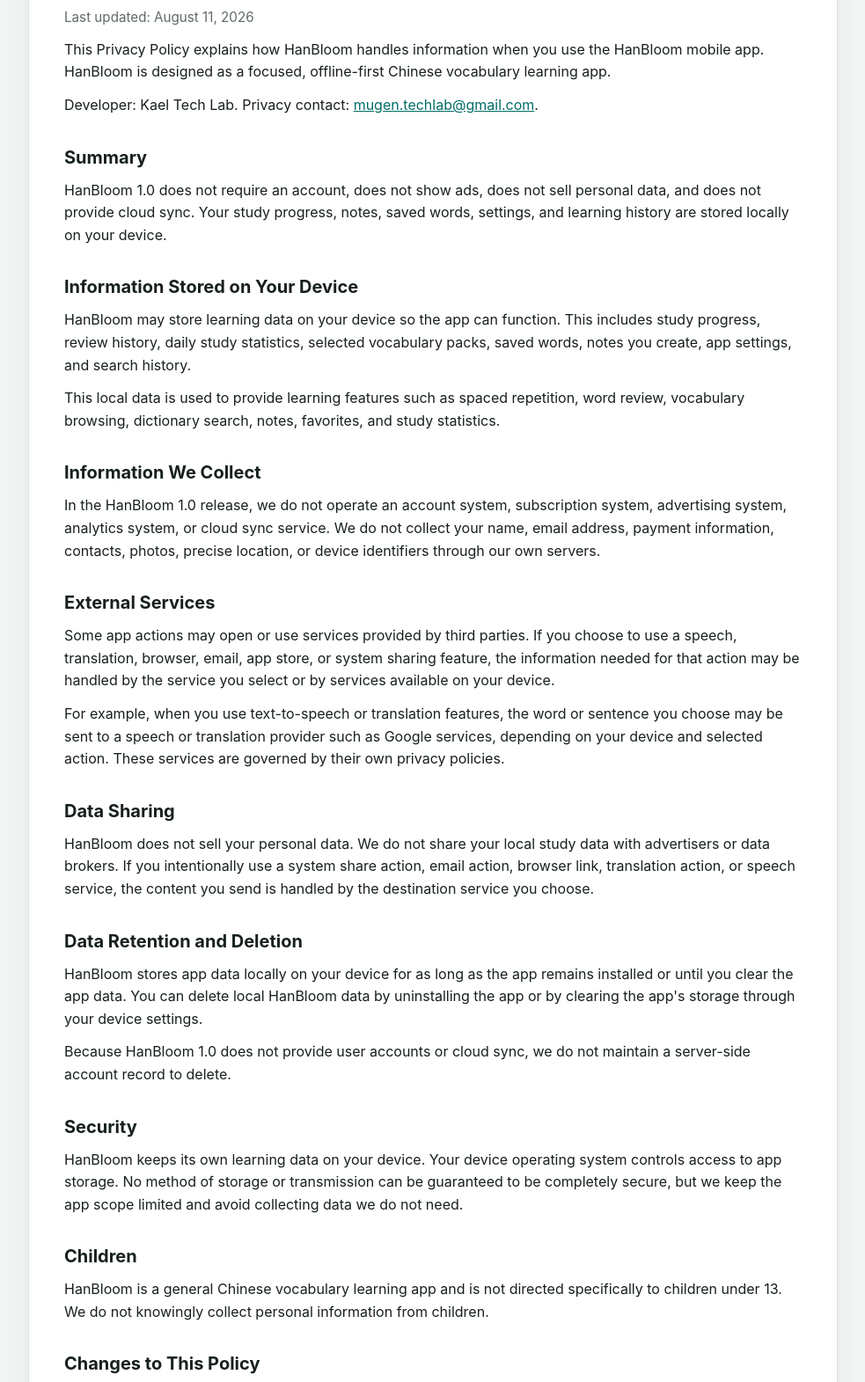
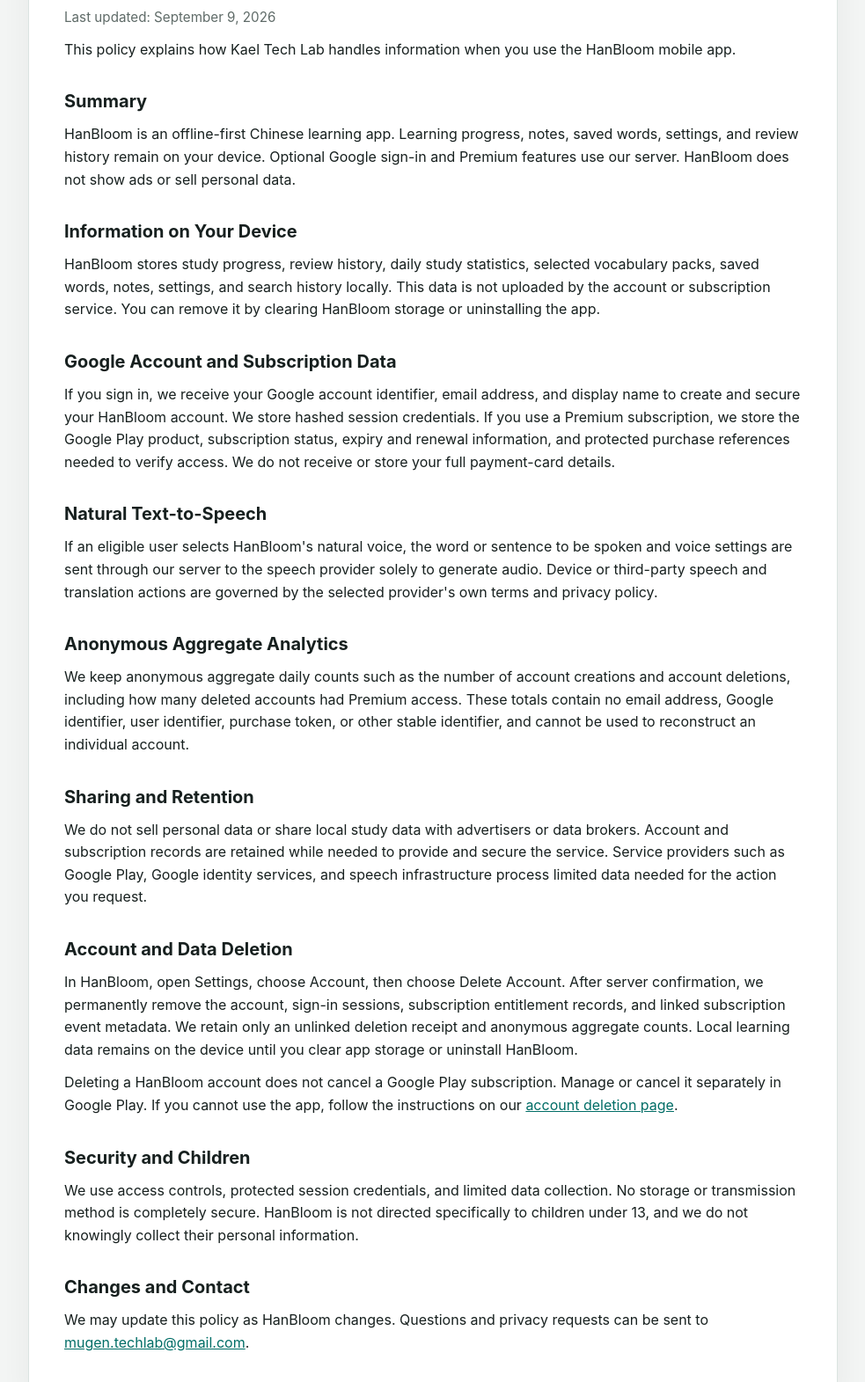
Before and after one commit to kaelli/hanbloom-legal, a plain HTML site: page privacy-policy.html in a window 1280 px wide. Shown: the part 229-1800 px from the top of the page at 88% size, without its empty margins (148-1131 px from the left). Drawn offline with Linux system fonts and the light colour scheme.

Commit message:
Publish account deletion policy / 发布账号删除政策

```diff
--- a/privacy-policy.html
+++ b/privacy-policy.html
@@ -12,116 +12,88 @@
     <nav class="topnav" aria-label="Legal navigation">
       <a href="index.html">HanBloom Legal</a>
       <a href="terms-of-service.html">Terms of Service</a>
+      <a href="account-deletion.html">Delete Account</a>
     </nav>
 
     <article>
       <p class="eyebrow">HanBloom</p>
       <h1>Privacy Policy</h1>
-      <p class="updated">Last updated: August 11, 2026</p>
+      <p class="updated">Last updated: September 9, 2026</p>
 
-      <p>
-        This Privacy Policy explains how HanBloom handles information when you
-        use the HanBloom mobile app. HanBloom is designed as a focused,
-        offline-first Chinese vocabulary learning app.
-      </p>
-      <p>
-        Developer: Kael Tech Lab. Privacy contact:
-        <a href="mailto:mugen.techlab@gmail.com">mugen.techlab@gmail.com</a>.
-      </p>
+      <p>This policy explains how Kael Tech Lab handles information when you use the HanBloom mobile app.</p>
 
       <h2>Summary</h2>
       <p>
-        HanBloom 1.0 does not require an account, does not show ads, does not
-        sell personal data, and does not provide cloud sync. Your study
-        progress, notes, saved words, settings, and learning history are stored
-        locally on your device.
+        HanBloom is an offline-first Chinese learning app. Learning progress, notes, saved words,
+        settings, and review history remain on your device. Optional Google sign-in and Premium
+        features use our server. HanBloom does not show ads or sell personal data.
       </p>
 
-      <h2>Information Stored on Your Device</h2>
+      <h2>Information on Your Device</h2>
       <p>
-        HanBloom may store learning data on your device so the app can function.
-        This includes study progress, review history, daily study statistics,
-        selected vocabulary packs, saved words, notes you create, app settings,
-        and search history.
+        HanBloom stores study progress, review history, daily study statistics, selected vocabulary
+        packs, saved words, notes, settings, and search history locally. This data is not uploaded by
+        the account or subscription service. You can remove it by clearing HanBloom storage or
+        uninstalling the app.
+      </p>
+
+      <h2>Google Account and Subscription Data</h2>
+      <p>
+        If you sign in, we receive your Google account identifier, email address, and display name to
+        create and secure your HanBloom account. We store hashed session credentials. If you use a
+        Premium subscription, we store the Google Play product, subscription status, expiry and
+        renewal information, and protected purchase references needed to verify access. We do not
+        receive or store your full payment-card details.
+      </p>
+
+      <h2>Natural Text-to-Speech</h2>
+      <p>
+        If an eligible user selects HanBloom's natural voice, the word or sentence to be spoken and
+        voice settings are sent through our server to the speech provider solely to generate audio.
+        Device or third-party speech and translation actions are governed by the selected provider's
+        own terms and privacy policy.
+      </p>
+
+      <h2>Anonymous Aggregate Analytics</h2>
+      <p>
+        We keep anonymous aggregate daily counts such as the number of account creations and account
+        deletions, including how many deleted accounts had Premium access. These totals contain no
+        email address, Google identifier, user identifier, purchase token, or other stable identifier,
+        and cannot be used to reconstruct an individual account.
+      </p>
+
+      <h2>Sharing and Retention</h2>
+      <p>
+        We do not sell personal data or share local study data with advertisers or data brokers.
+        Account and subscription records are retained while needed to provide and secure the service.
+        Service providers such as Google Play, Google identity services, and speech infrastructure
+        process limited data needed for the action you request.
+      </p>
+
+      <h2>Account and Data Deletion</h2>
+      <p>
+        In HanBloom, open Settings, choose Account, then choose Delete Account. After server
+        confirmation, we permanently remove the account, sign-in sessions, subscription entitlement
+        records, and linked subscription event metadata. We retain only an unlinked deletion receipt
+        and anonymous aggregate counts. Local learning data remains on the device until you clear app
+        storage or uninstall HanBloom.
       </p>
       <p>
-        This local data is used to provide learning features such as spaced
-        repetition, word review, vocabulary browsing, dictionary search, notes,
-        favorites, and study statistics.
+        Deleting a HanBloom account does not cancel a Google Play subscription. Manage or cancel it
+        separately in Google Play. If you cannot use the app, follow the instructions on our
+        <a href="account-deletion.html">account deletion page</a>.
       </p>
 
-      <h2>Information We Collect</h2>
+      <h2>Security and Children</h2>
       <p>
-        In the HanBloom 1.0 release, we do not operate an account system,
-        subscription system, advertising system, analytics system, or cloud sync
-        service. We do not collect your name, email address, payment
-        information, contacts, photos, precise location, or device identifiers
-        through our own servers.
+        We use access controls, protected session credentials, and limited data collection. No storage
+        or transmission method is completely secure. HanBloom is not directed specifically to children
+        under 13, and we do not knowingly collect their personal information.
       </p>
 
-      <h2>External Services</h2>
+      <h2>Changes and Contact</h2>
       <p>
-        Some app actions may open or use services provided by third parties.
-        If you choose to use a speech, translation, browser, email, app store,
-        or system sharing feature, the information needed for that action may
-        be handled by the service you select or by services available on your
-        device.
-      </p>
-      <p>
-        For example, when you use text-to-speech or translation features, the
-        word or sentence you choose may be sent to a speech or translation
-        provider such as Google services, depending on your device and selected
-        action. These services are governed by their own privacy policies.
-      </p>
-
-      <h2>Data Sharing</h2>
-      <p>
-        HanBloom does not sell your personal data. We do not share your local
-        study data with advertisers or data brokers. If you intentionally use
-        a system share action, email action, browser link, translation action,
-        or speech service, the content you send is handled by the destination
-        service you choose.
-      </p>
-
-      <h2>Data Retention and Deletion</h2>
-      <p>
-        HanBloom stores app data locally on your device for as long as the app
-        remains installed or until you clear the app data. You can delete local
-        HanBloom data by uninstalling the app or by clearing the app's storage
-        through your device settings.
-      </p>
-      <p>
-        Because HanBloom 1.0 does not provide user accounts or cloud sync, we
-        do not maintain a server-side account record to delete.
-      </p>
-
-      <h2>Security</h2>
-      <p>
-        HanBloom keeps its own learning data on your device. Your device
-        operating system controls access to app storage. No method of storage
-        or transmission can be guaranteed to be completely secure, but we keep
-        the app scope limited and avoid collecting data we do not need.
-      </p>
-
-      <h2>Children</h2>
-      <p>
-        HanBloom is a general Chinese vocabulary learning app and is not
-        directed specifically to children under 13. We do not knowingly collect
-        personal information from children.
-      </p>
-
-      <h2>Changes to This Policy</h2>
-      <p>
-        We may update this Privacy Policy as HanBloom changes. If we add
-        accounts, subscriptions, cloud sync, analytics, advertising, AI
-        features, or other data-handling changes, we will update this policy
-        and the Google Play Data Safety information before making those
-        features available.
-      </p>
-
-      <h2>Contact</h2>
-      <p>
-        If you have questions about this Privacy Policy, contact us at
+        We may update this policy as HanBloom changes. Questions and privacy requests can be sent to
         <a href="mailto:mugen.techlab@gmail.com">mugen.techlab@gmail.com</a>.
       </p>
     </article>
```
Also changed, not shown: account-deletion.html (added, +51 -0 lines), index.html (+6 -2 lines), terms-of-service.html (+43 -63 lines), test/legal.test.mjs (added, +28 -0 lines).
